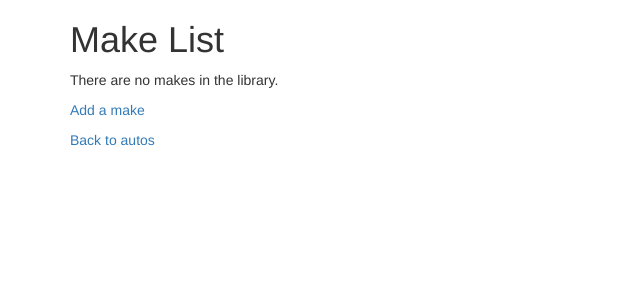
After one commit to mr-swe/dj4e_mysite, a Django app: page /autos/lookup/ in a window 1280 px wide. The commit adds this page. Shown: the top 300 px of the page, without its empty margins (0-640 px from the left). Run offline with Django 3.2, Linux system fonts and the light colour scheme; a user stored in the database is signed in; some libraries are stand-ins or nearby versions.

Commit message:
make _list.html updated

```diff
--- a/dj4e_mysite/autos/templates/autos/auto_list.html
+++ b/dj4e_mysite/autos/templates/autos/auto_list.html
@@ -23,7 +23,7 @@
         {% endif %}
     </p>
     <p>
-        <a href="">View makes</a> ({{ make_count }}) |
+        <a href="{% url 'autos:make_list' %}">View makes</a> ({{ make_count }}) |
         <a href="">Add a make</a>
     </p>
 {% endblock %}
--- /dev/null
+++ b/dj4e_mysite/autos/templates/autos/make_list.html
@@ -0,0 +1,24 @@
+{% extends 'base_bootstrap.html' %}
+
+{% block content %}
+    <h1>Make List</h1>
+    {% if make_list %}
+        <ul>
+            {% for make in make_list %}
+                <li>
+                    {{ make.name }}
+                    (<a href="">Update</a> |
+                    <a href="">Delete</a>)
+                </li>
+            {% endfor %}
+        </ul>
+    {% else %}
+        <p>There are no makes in the library.</p>
+    {% endif %}
+    <p>
+        <a href="">Add a make</a>
+    </p>
+    <p>
+        <a href="{% url 'autos:all' %}">Back to autos</a>
+    </p>
+{% endblock %}
--- a/dj4e_mysite/autos/urls.py
+++ b/dj4e_mysite/autos/urls.py
@@ -5,5 +5,6 @@ from . import views
 
 app_name = "autos"
 urlpatterns = [
-    path('', views.AutosView.as_view(), name='all')
+    path('', views.AutosView.as_view(), name='all'),  # path: default page for autos apps/route
+    path('lookup/', views.MakeView.as_view(), name='make_list'),  # path: for make list view
 ]
--- a/dj4e_mysite/autos/views.py
+++ b/dj4e_mysite/autos/views.py
@@ -16,3 +16,8 @@ class AutosView(LoginRequiredMixin, View):
             'auto_list': al,
         }
         return render(request, 'autos/auto_list.html', ctx)
+
+
+class MakeView(LoginRequiredMixin, View):
+    def get(self, request):
+        return render(request, 'autos/make_list.html')
```
